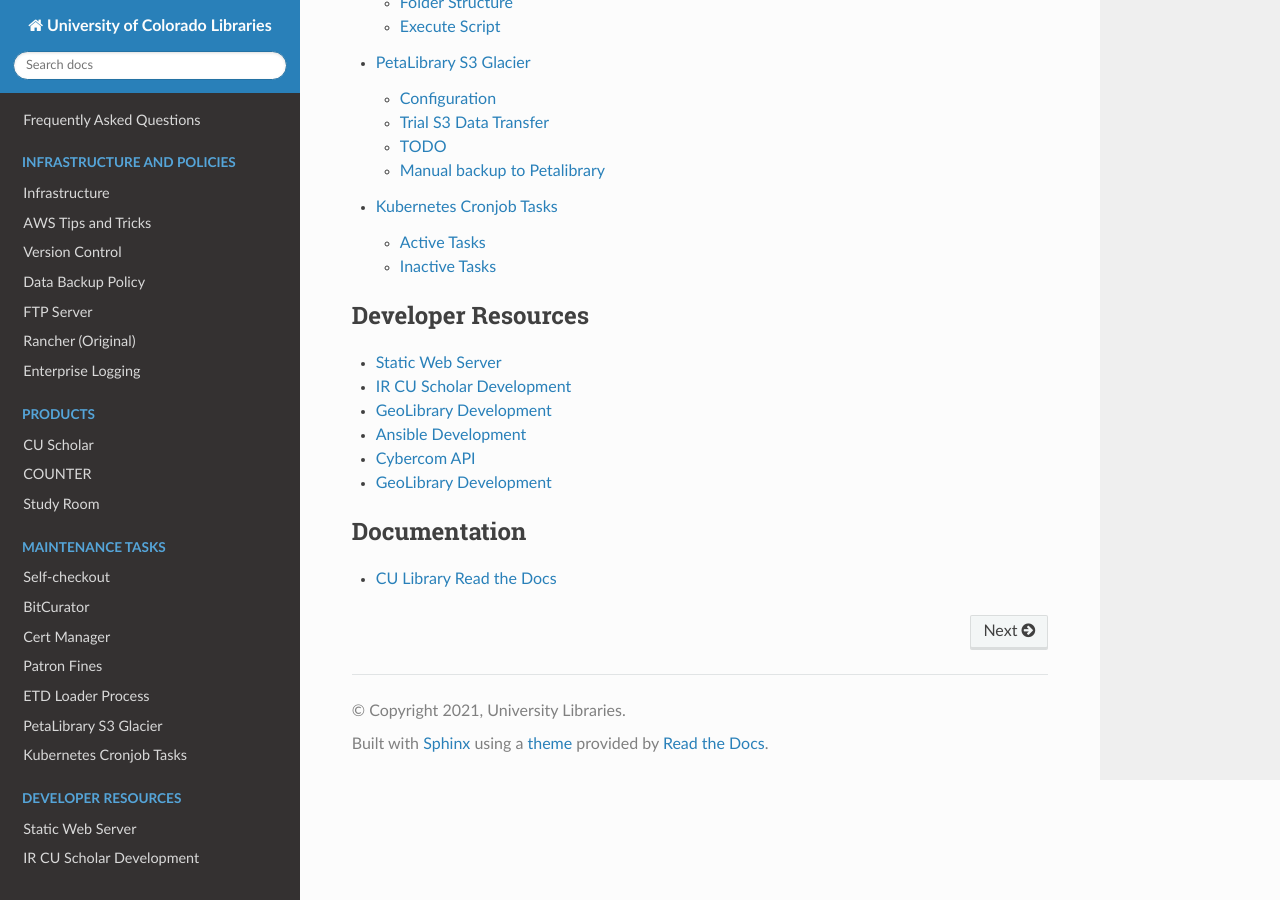
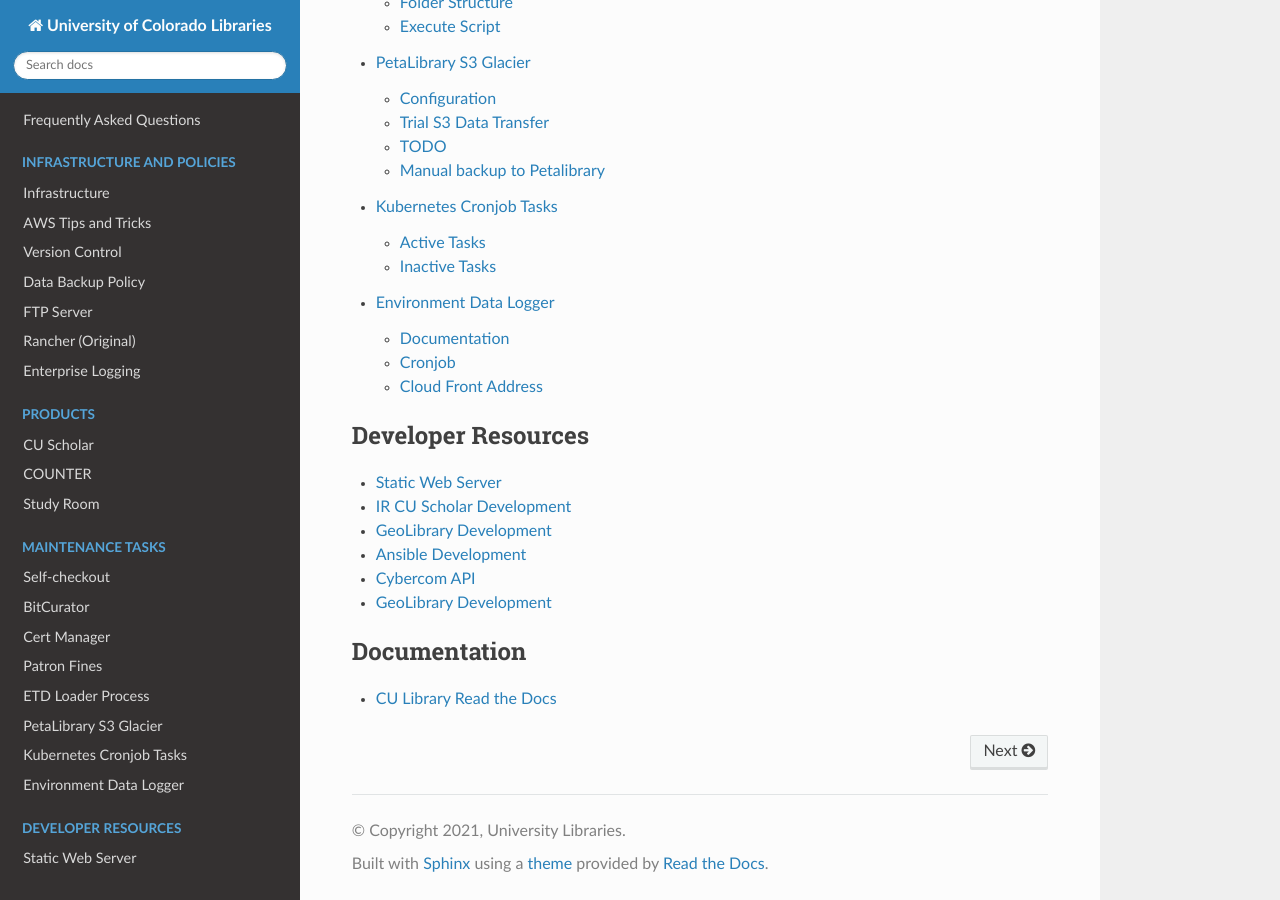
Before and after one commit to culibraries/documentation, a Sphinx documentation site: the page built from docs/index.rst, in a window 1280 px wide and 900 px high, scrolled down 1850 px. Built offline with Sphinx 7.4.7 and the Read the Docs theme 2.0.0, drawn with Linux system fonts in a browser that asks for light colours.

Commit message:
data logger udpdate

```diff
--- a/docs/index.rst
+++ b/docs/index.rst
@@ -48,6 +48,7 @@
    pages/etd-load
    pages/globus-petalibrary
    pages/k8s-cronjob-tasks
+   pages/data-logger
 
 .. toctree::
    :maxdepth: 1
--- a/docs/pages/data-logger.md
+++ b/docs/pages/data-logger.md
@@ -8,3 +8,7 @@
 ## Cronjob
 
 Update Cronjobs with the correct paths. See [datalogger repository](https://github.com/culibraries/data-loggers/blob/main/README.md)
+
+## Cloud Front Address
+
+[https://d3v45qbh6kyrnc.cloudfront.net/](https://d3v45qbh6kyrnc.cloudfront.net/)
```
